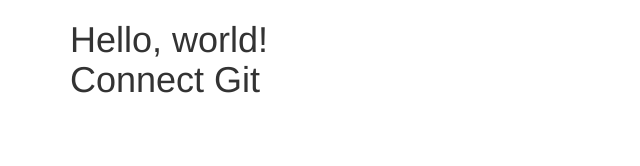
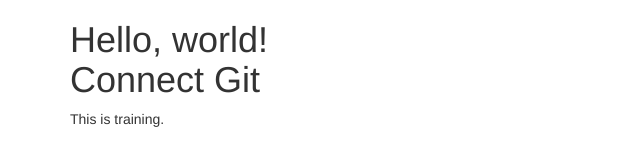
Before and after one commit to Captoweb/git_test, a plain HTML site: page index.html in a window 1280 px wide. Shown: the whole page, without its empty margins (0-640 px from the left). Drawn offline with nearby package versions, Linux system fonts and the light colour scheme.

Commit message:
Training

```diff
--- a/index.html
+++ b/index.html
@@ -21,6 +21,7 @@
       <div class="container">
     <h1>Hello, world! <br>
 	Connect Git</h1>
+	This is training.
    </div>
     <!-- jQuery (necessary for Bootstrap's JavaScript plugins) -->
     <script src="https://ajax.googleapis.com/ajax/libs/jquery/1.12.4/jquery.min.js"></script>
```
